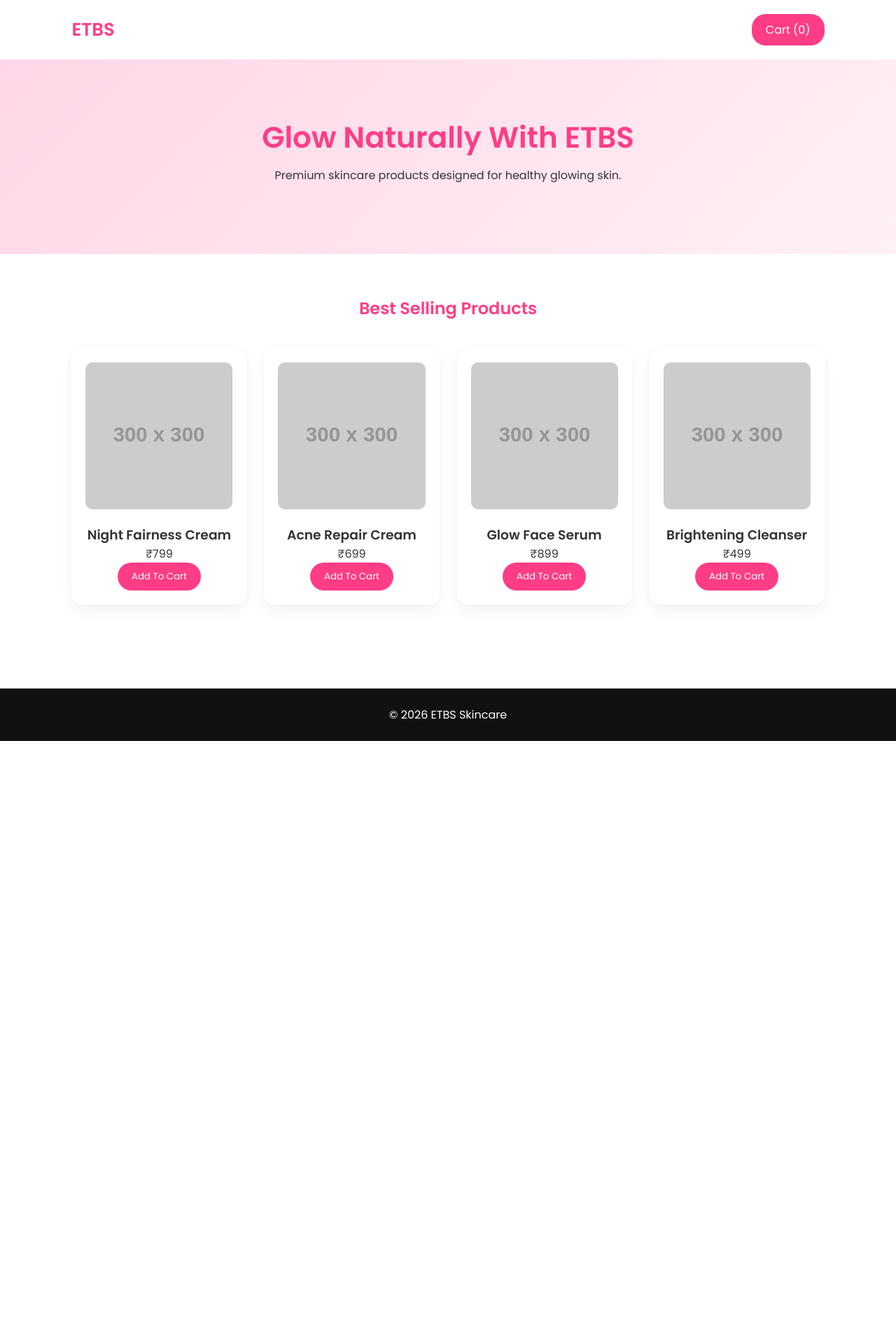
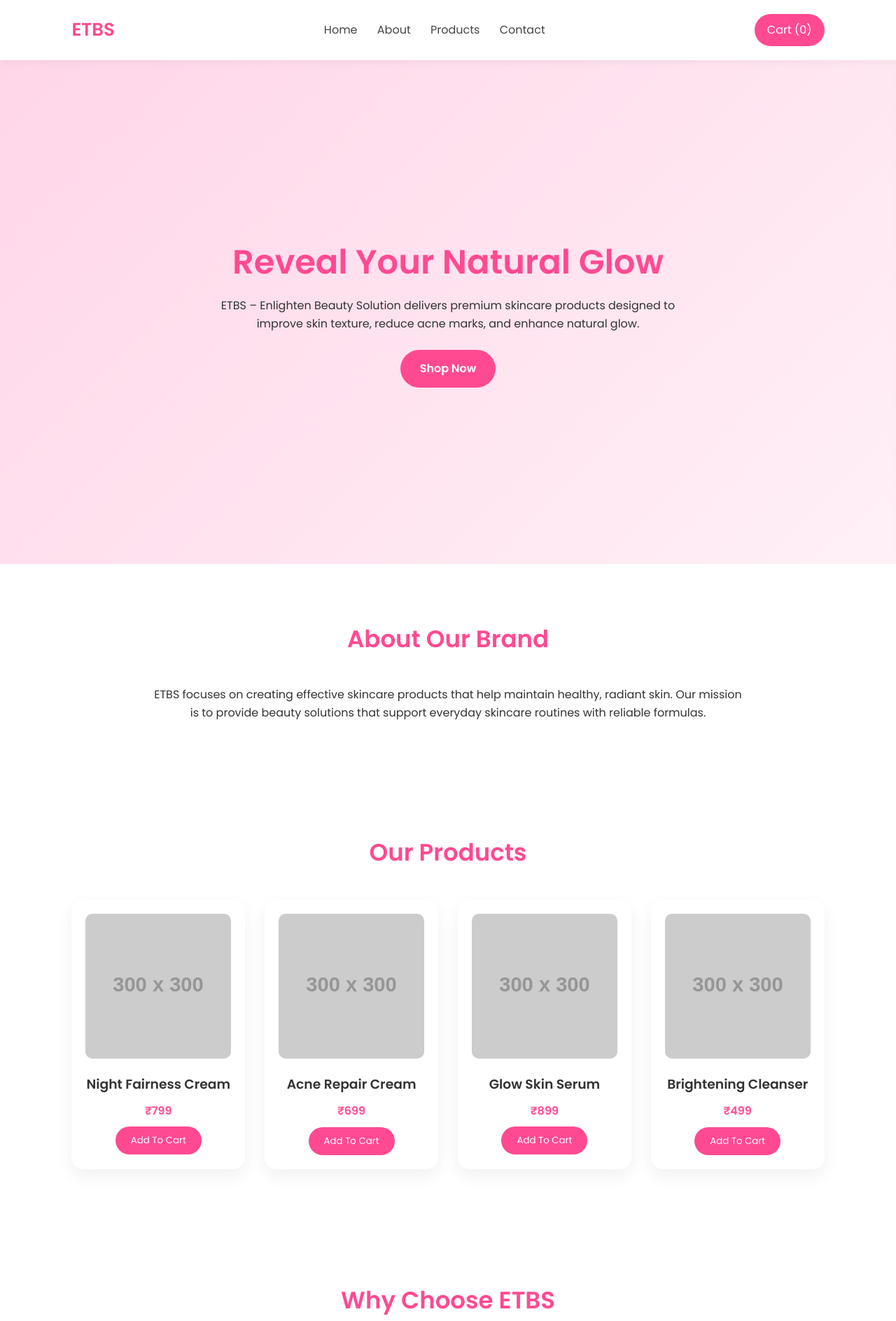
Before and after one commit to midowwebcreater/ETBS, a plain HTML site: page index.html in a window 1280 px wide. Shown: the top 1888 px of the page at 70% size. Before the commit the page ends 1059 px from the top, so only its background shows below. Drawn offline with Linux system fonts and the light colour scheme; placeholder pictures from the web are drawn by us.

Commit message:
Update index.html

```diff
--- a/index.html
+++ b/index.html
@@ -3,146 +3,204 @@
 <head>
 <meta charset="UTF-8">
 <meta name="viewport" content="width=device-width, initial-scale=1.0">
-<title>ETBS Skincare</title>
+<title>ETBS – Enlighten Beauty Solution</title>
 
 <link href="https://fonts.googleapis.com/css2?family=Poppins:wght@300;400;600&display=swap" rel="stylesheet">
 
 <style>
+*{margin:0;padding:0;box-sizing:border-box;font-family:Poppins,sans-serif}
+body{background:#fff;color:#333;line-height:1.6}
 
-*{
-margin:0;
-padding:0;
-box-sizing:border-box;
-font-family:Poppins,sans-serif;
-}
-
-body{
-background:#fff;
-color:#333;
-}
-
-/* HEADER */
+/* header */
 
 header{
 display:flex;
 justify-content:space-between;
 align-items:center;
 padding:20px 8%;
-background:white;
-box-shadow:0 3px 15px rgba(0,0,0,0.05);
+background:#fff;
+box-shadow:0 3px 12px rgba(0,0,0,.05);
+position:sticky;
+top:0;
+z-index:100
 }
 
-.logo{
-font-size:26px;
-font-weight:600;
-color:#ff3d86;
+.logo{font-size:26px;font-weight:600;color:#ff4a92}
+
+nav a{
+margin:0 12px;
+text-decoration:none;
+color:#444;
+font-weight:500
 }
 
-.cart-btn{
-background:#ff3d86;
-color:white;
-padding:10px 20px;
-border-radius:20px;
-cursor:pointer;
+.cartBtn{
+background:#ff4a92;
+color:#fff;
+padding:10px 18px;
+border-radius:25px;
+cursor:pointer
 }
 
-/* HERO */
+/* hero */
 
 .hero{
-background:linear-gradient(135deg,#ffd6e7,#fff0f6);
+height:90vh;
+background:linear-gradient(135deg,#ffd6e8,#fff0f7);
+display:flex;
+flex-direction:column;
+justify-content:center;
+align-items:center;
 text-align:center;
-padding:80px 20px;
+padding:30px
 }
 
-.hero h1{
-font-size:42px;
-color:#ff3d86;
-margin-bottom:10px;
+.hero h1{font-size:48px;color:#ff4a92;margin-bottom:10px}
+
+.hero p{max-width:650px;margin-bottom:25px}
+
+.btn{
+background:#ff4a92;
+color:#fff;
+padding:14px 28px;
+border-radius:28px;
+text-decoration:none;
+font-weight:600
 }
 
-.hero p{
-margin-bottom:20px;
+/* sections */
+
+.section{padding:80px 8%}
+
+.title{
+text-align:center;
+font-size:34px;
+margin-bottom:40px;
+color:#ff4a92
 }
 
-/* PRODUCTS */
+/* about */
 
-.section{
-padding:60px 8%;
+.about{
+max-width:850px;
+margin:auto;
+text-align:center
 }
+
+/* products */
 
 .products{
 display:grid;
-grid-template-columns:repeat(auto-fit,minmax(220px,1fr));
-gap:25px;
+grid-template-columns:repeat(auto-fit,minmax(230px,1fr));
+gap:28px
 }
 
 .product{
-background:white;
-border-radius:15px;
+background:#fff;
+border-radius:16px;
+box-shadow:0 10px 25px rgba(0,0,0,.06);
 padding:20px;
-box-shadow:0 8px 20px rgba(0,0,0,0.06);
-text-align:center;
+text-align:center
 }
 
 .product img{
 width:100%;
 border-radius:10px;
-margin-bottom:15px;
+margin-bottom:14px
+}
+
+.price{
+color:#ff4a92;
+font-weight:600;
+margin:10px 0
 }
 
 .product button{
-background:#ff3d86;
 border:none;
-padding:10px 20px;
-color:white;
-border-radius:20px;
-cursor:pointer;
+background:#ff4a92;
+color:#fff;
+padding:10px 22px;
+border-radius:22px;
+cursor:pointer
 }
 
-/* CART */
+/* benefits */
+
+.benefits{
+display:grid;
+grid-template-columns:repeat(auto-fit,minmax(220px,1fr));
+gap:20px;
+text-align:center
+}
+
+.benefit{
+background:#fff0f7;
+padding:30px;
+border-radius:12px
+}
+
+/* testimonials */
+
+.testimonial{
+max-width:700px;
+margin:auto;
+text-align:center;
+font-style:italic
+}
+
+/* faq */
+
+.faq{max-width:800px;margin:auto}
+
+.faq h4{margin-top:20px;color:#ff4a92}
+
+/* cart */
 
 .cart{
 position:fixed;
-right:-400px;
+right:-360px;
 top:0;
-width:350px;
+width:340px;
 height:100%;
-background:white;
-box-shadow:-5px 0 20px rgba(0,0,0,0.1);
+background:#fff;
+box-shadow:-5px 0 20px rgba(0,0,0,.1);
 padding:20px;
-transition:0.3s;
-overflow:auto;
+transition:.3s;
+overflow:auto
 }
 
-.cart.active{
-right:0;
-}
+.cart.active{right:0}
 
-.cart-item{
+.cartItem{
 display:flex;
 justify-content:space-between;
-margin-bottom:15px;
+margin-bottom:10px
 }
 
 .checkout{
-background:#ff3d86;
-color:white;
+margin-top:20px;
+width:100%;
+background:#ff4a92;
+color:#fff;
+border:none;
 padding:12px;
-border:none;
-width:100%;
-margin-top:20px;
-border-radius:25px;
-cursor:pointer;
+border-radius:24px;
+cursor:pointer
 }
 
+/* contact */
+
+.contact{text-align:center}
+
+/* footer */
+
 footer{
+background:#111;
+color:#fff;
 text-align:center;
-padding:25px;
-background:#111;
-color:white;
-margin-top:60px;
+padding:30px;
+margin-top:60px
 }
-
 </style>
 </head>
 
@@ -152,92 +210,167 @@ margin-top:60px;
 
 <div class="logo">ETBS</div>
 
-<div class="cart-btn" onclick="toggleCart()">
-Cart (<span id="count">0</span>)
-</div>
+<nav>
+<a href="#">Home</a>
+<a href="#about">About</a>
+<a href="#products">Products</a>
+<a href="#contact">Contact</a>
+</nav>
+
+<div class="cartBtn" onclick="toggleCart()">Cart (<span id="count">0</span>)</div>
 
 </header>
 
-
 <section class="hero">
 
-<h1>Glow Naturally With ETBS</h1>
+<h1>Reveal Your Natural Glow</h1>
 
-<p>Premium skincare products designed for healthy glowing skin.</p>
+<p>
+ETBS – Enlighten Beauty Solution delivers premium skincare products designed
+to improve skin texture, reduce acne marks, and enhance natural glow.
+</p>
+
+<a class="btn" href="#products">Shop Now</a>
 
 </section>
 
+<section class="section" id="about">
 
-<section class="section">
+<h2 class="title">About Our Brand</h2>
 
-<h2 style="text-align:center;margin-bottom:40px;color:#ff3d86">
-Best Selling Products
-</h2>
+<div class="about">
+
+<p>
+ETBS focuses on creating effective skincare products that help maintain
+healthy, radiant skin. Our mission is to provide beauty solutions that
+support everyday skincare routines with reliable formulas.
+</p>
+
+</div>
+
+</section>
+
+<section class="section" id="products">
+
+<h2 class="title">Our Products</h2>
 
 <div class="products">
 
 <div class="product">
 <img src="https://via.placeholder.com/300">
 <h3>Night Fairness Cream</h3>
-<p>₹799</p>
-<button onclick="addToCart('Night Cream',799)">
-Add To Cart
-</button>
+<div class="price">₹799</div>
+<button onclick="add('Night Cream',799)">Add To Cart</button>
 </div>
 
 <div class="product">
 <img src="https://via.placeholder.com/300">
 <h3>Acne Repair Cream</h3>
-<p>₹699</p>
-<button onclick="addToCart('Acne Cream',699)">
-Add To Cart
-</button>
+<div class="price">₹699</div>
+<button onclick="add('Acne Cream',699)">Add To Cart</button>
 </div>
 
 <div class="product">
 <img src="https://via.placeholder.com/300">
-<h3>Glow Face Serum</h3>
-<p>₹899</p>
-<button onclick="addToCart('Face Serum',899)">
-Add To Cart
-</button>
+<h3>Glow Skin Serum</h3>
+<div class="price">₹899</div>
+<button onclick="add('Serum',899)">Add To Cart</button>
 </div>
 
 <div class="product">
 <img src="https://via.placeholder.com/300">
 <h3>Brightening Cleanser</h3>
-<p>₹499</p>
-<button onclick="addToCart('Cleanser',499)">
-Add To Cart
-</button>
+<div class="price">₹499</div>
+<button onclick="add('Cleanser',499)">Add To Cart</button>
 </div>
 
 </div>
 
 </section>
 
+<section class="section">
+
+<h2 class="title">Why Choose ETBS</h2>
+
+<div class="benefits">
+
+<div class="benefit">
+<h3>Healthy Glow</h3>
+<p>Improves brightness and natural skin radiance.</p>
+</div>
+
+<div class="benefit">
+<h3>Acne Repair</h3>
+<p>Helps reduce acne marks and pigmentation.</p>
+</div>
+
+<div class="benefit">
+<h3>Skin Hydration</h3>
+<p>Deep nourishment and hydration.</p>
+</div>
+
+</div>
+
+</section>
+
+<section class="section">
+
+<h2 class="title">Customer Reviews</h2>
+
+<div class="testimonial">
+
+<p>
+“After using ETBS products my skin became smoother and brighter.
+Highly recommended skincare brand.”
+</p>
+
+</div>
+
+</section>
+
+<section class="section">
+
+<h2 class="title">FAQ</h2>
+
+<div class="faq">
+
+<h4>Is ETBS suitable for all skin types?</h4>
+<p>Yes, our skincare products are designed for daily use.</p>
+
+<h4>How long does it take to see results?</h4>
+<p>Results may vary but regular use improves skin health.</p>
+
+</div>
+
+</section>
+
+<section class="section contact" id="contact">
+
+<h2 class="title">Contact</h2>
+
+<p>Email: support@etbsskincare.com</p>
+<p>Instagram: https://www.instagram.com/etbsbackup</p>
+
+</section>
 
 <div class="cart" id="cart">
 
 <h2>Your Cart</h2>
 
-<div id="cart-items"></div>
+<div id="cartItems"></div>
 
-<h3>Total: ₹<span id="total">0</span></h3>
+<h3>Total ₹<span id="total">0</span></h3>
 
-<button class="checkout" onclick="checkout()">
-Checkout
-</button>
+<button class="checkout" onclick="whatsappOrder()">Checkout via WhatsApp</button>
 
 </div>
 
-
 <footer>
 
-<p>© 2026 ETBS Skincare</p>
+<p>© 2026 ETBS – Enlighten Beauty Solution</p>
+<p>Premium Skincare Brand</p>
 
 </footer>
-
 
 <script>
 
@@ -248,57 +381,43 @@ function toggleCart(){
 document.getElementById("cart").classList.toggle("active")
 }
 
-function addToCart(name,price){
-
+function add(name,price){
 cart.push({name,price})
-
 total+=price
-
-updateCart()
-
+renderCart()
 }
 
-function updateCart(){
+function renderCart(){
 
-let items=document.getElementById("cart-items")
-
-items.innerHTML=""
+let list=document.getElementById("cartItems")
+list.innerHTML=""
 
 cart.forEach(item=>{
-
-items.innerHTML+=`
-
-<div class="cart-item">
-
+list.innerHTML+=`
+<div class="cartItem">
 <span>${item.name}</span>
-
 <span>₹${item.price}</span>
-
-</div>
-
-`
-
+</div>`
 })
 
+document.getElementById("count").innerText=cart.length
 document.getElementById("total").innerText=total
-
-document.getElementById("count").innerText=cart.length
-
 }
 
-function checkout(){
+function whatsappOrder(){
 
-alert("Order placed! We will contact you soon.")
+let text="Order Details:%0A"
 
-cart=[]
-total=0
+cart.forEach(i=>{
+text+=`${i.name} - ₹${i.price}%0A`
+})
 
-updateCart()
+text+=`Total: ₹${total}`
 
+window.open(`https://wa.me/?text=${text}`)
 }
 
 </script>
 
-
 </body>
 </html>
```
